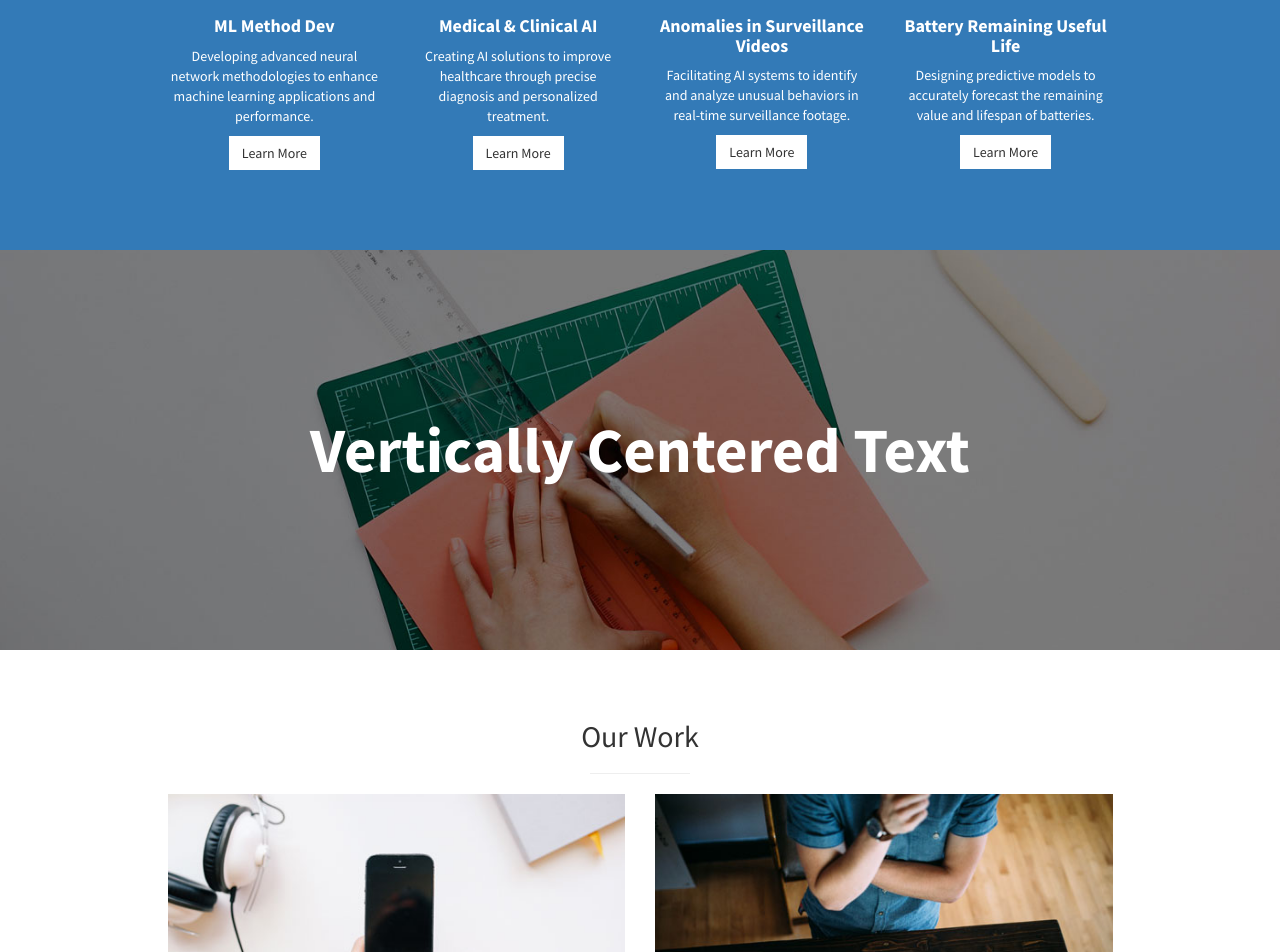
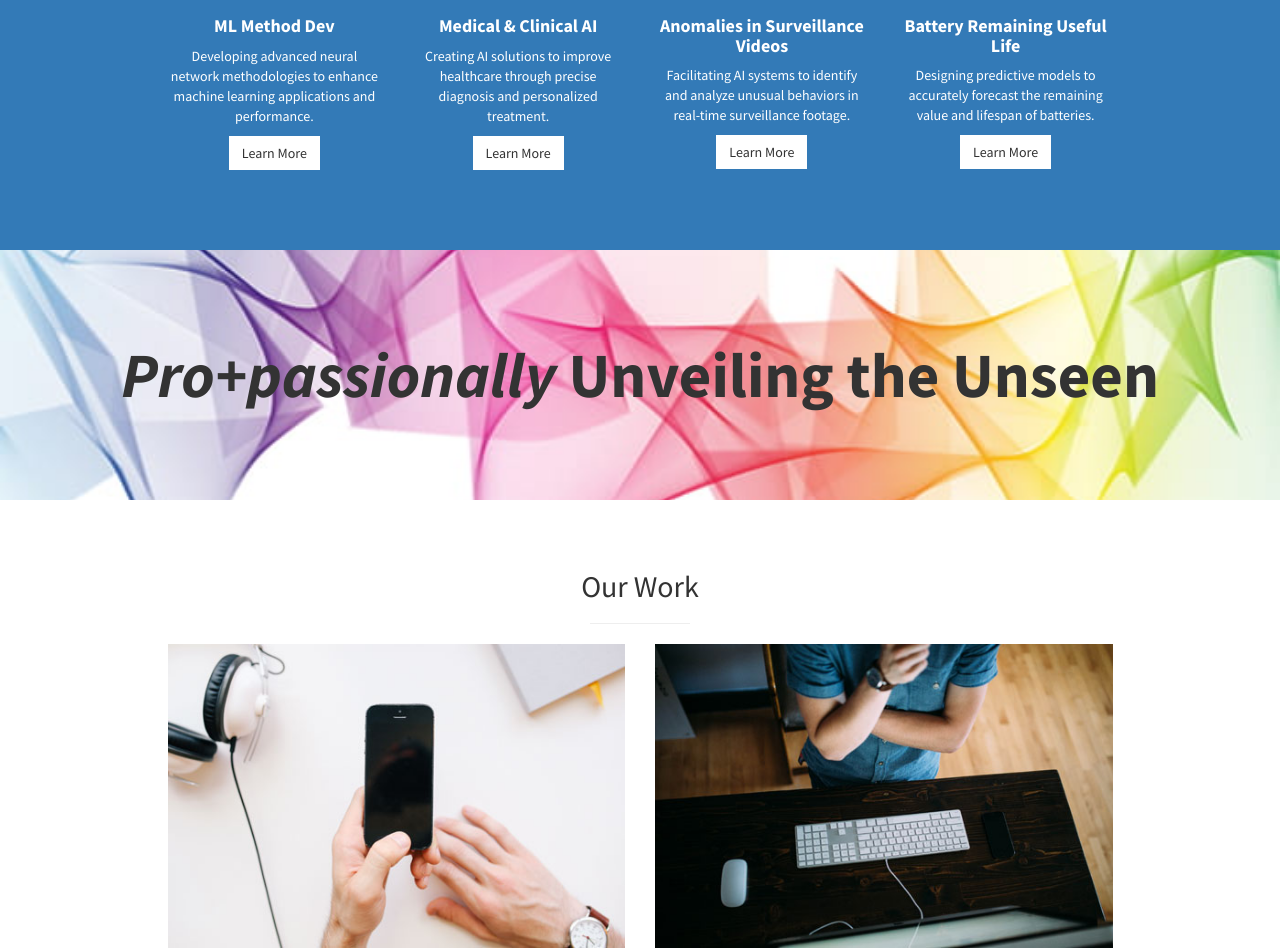
Before and after one commit to nth221/nth221.github.io, a Jekyll site: the page built from index.html, in a window 1280 px wide. Shown: the part 1507-2459 px from the top of the page. Built offline with Jekyll 4.4.1, drawn with Linux system fonts in a browser that asks for light colours.

Commit message:
modified:   _includes/callout.html 	modified:   css/stylish-portfolio.css 	modified:   img/callout.jpg

```diff
--- a/_includes/callout.html
+++ b/_includes/callout.html
@@ -1,5 +1,5 @@
 <aside class="callout">
   <div class="text-vertical-center">
-    <h1>Vertically Centered Text</h1>
+    <h1><i>Pro+passionally</i> Unveiling the Unseen</h1>
   </div>
 </aside>
--- a/css/stylish-portfolio.css
+++ b/css/stylish-portfolio.css
@@ -196,8 +196,8 @@ hr.small {
 .callout {
     display: table;
     width: 100%;
-    height: 400px;
-    color: #fff;
+    height: 250px;
+    color: #333;
     background: url(../img/callout.jpg) no-repeat center center scroll;
     -webkit-background-size: cover;
     -moz-background-size: cover;
```
Also changed, not shown: img/callout.jpg.
